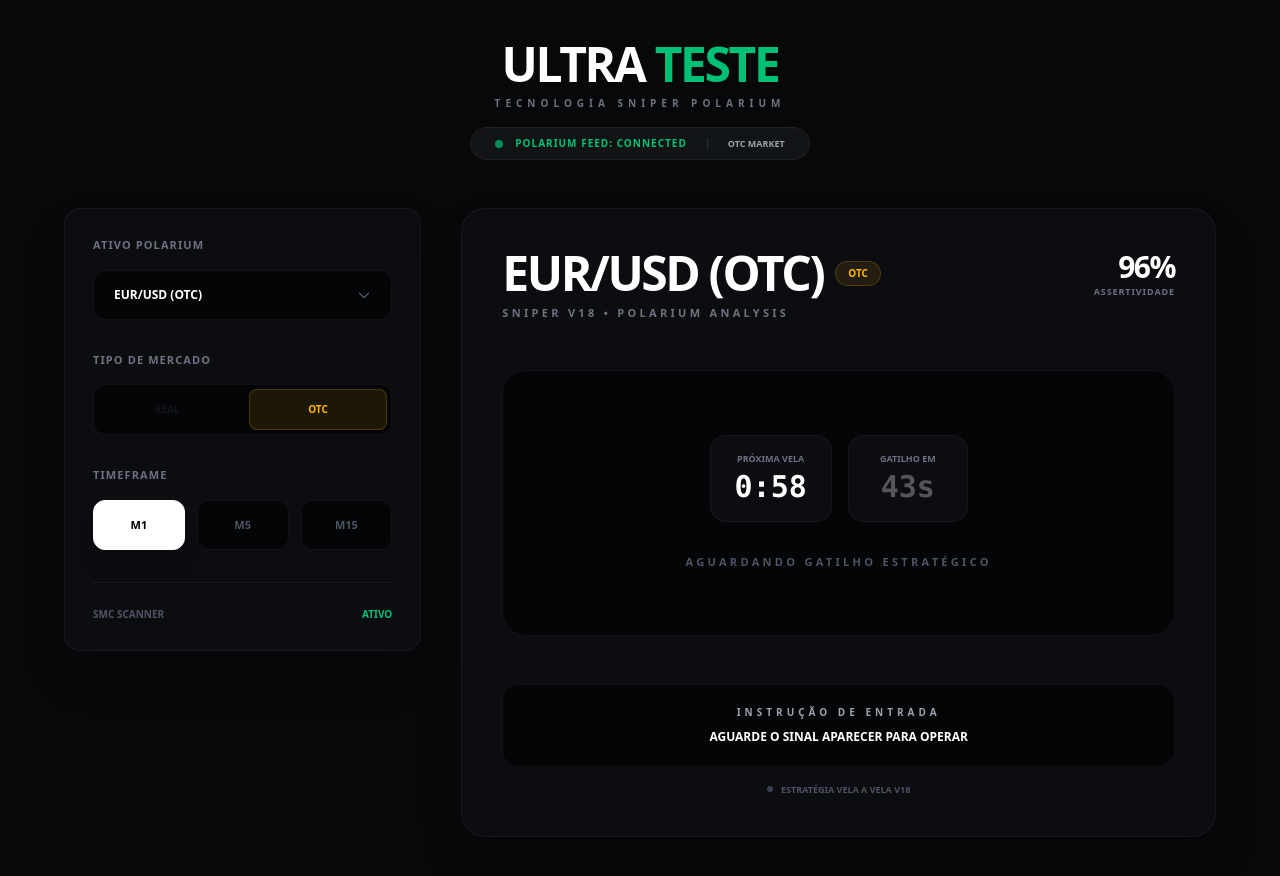
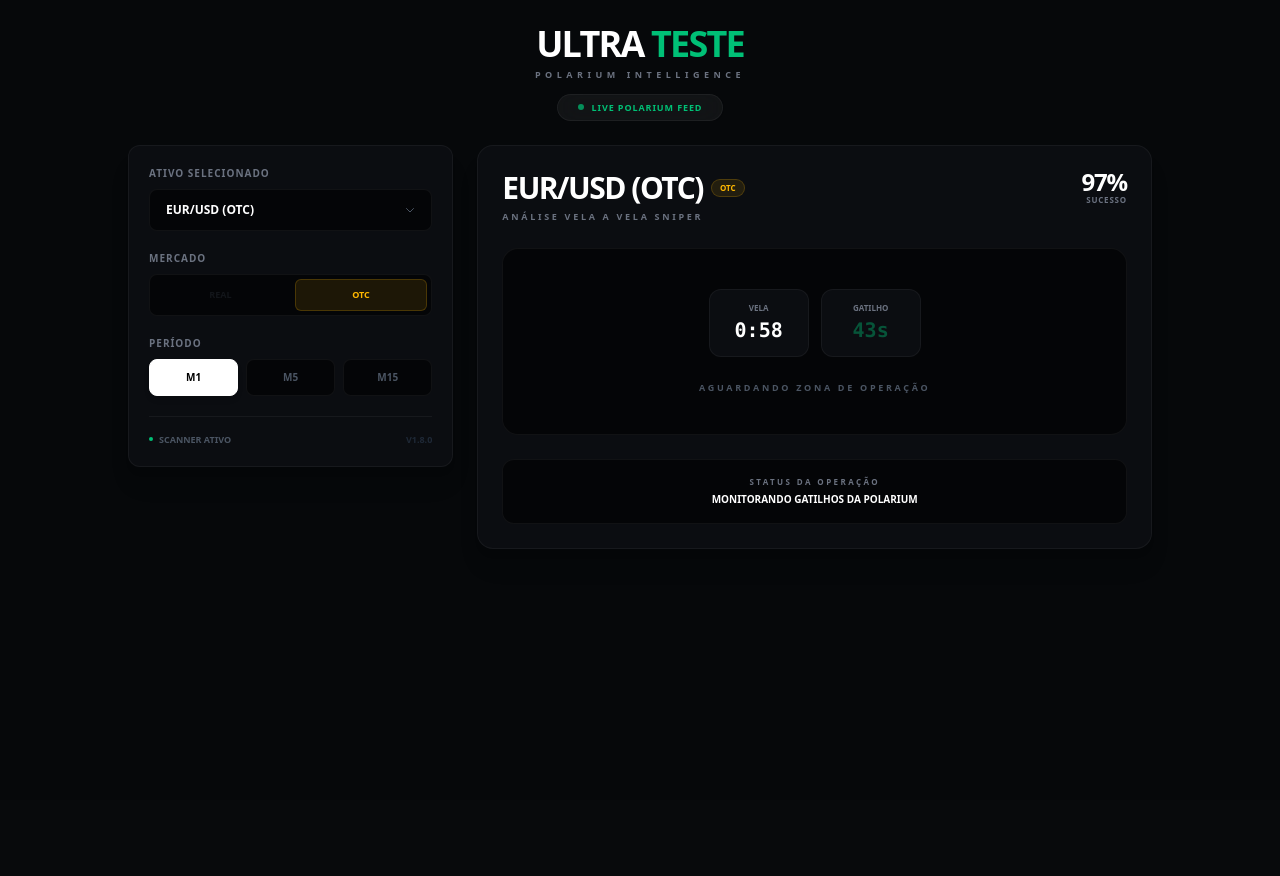
Before and after one commit to rodrigonoleto92/Ultra-testes, a React (Vite) app: page / in a window 1280 px wide. After the commit the page ends 800 px from the top, so only its background shows below. Built offline with nearby package versions, Linux system fonts and the light colour scheme.

Commit message:
feat: Refactor dashboard and sidebar components
Improves the UI/UX of the dashboard and sidebar with updated styling and a refined candle history simulation. The signal calculation logic is also adjusted to incorporate the currently running candle.

```diff
--- a/App.tsx
+++ b/App.tsx
@@ -15,8 +15,10 @@ const App: React.FC = () => {
   const [timeframe, setTimeframe] = useState<Timeframe>('M1');
   const [selectedAssetId, setSelectedAssetId] = useState<string>(isWeekend ? 'EURUSD_OTC' : 'EURUSD');
 
-  // Histórico de velas simulando o feed da Polarium
-  const [lastCandles, setLastCandles] = useState<CandleColor[]>(['GREEN', 'GREEN', 'GREEN', 'GREEN', 'GREEN']);
+  // Histórico de velas fechadas
+  const [lastCandles, setLastCandles] = useState<CandleColor[]>(['GREEN', 'RED', 'GREEN', 'GREEN', 'RED']);
+  // Cor da vela que está correndo agora no gráfico
+  const [currentRunningColor, setCurrentRunningColor] = useState<CandleColor>('GREEN');
 
   const [currentSignal, setCurrentSignal] = useState<SignalType>('WAITING');
   const [probability, setProbability] = useState<number>(93);
@@ -30,23 +32,18 @@ const App: React.FC = () => {
     return ASSETS.find(a => a.id === selectedAssetId) || ASSETS[0];
   }, [selectedAssetId]);
 
-  // ESTRATÉGIA VELA A VELA (DEFINITIVA)
-  const calculateSignal = useCallback((candles: CandleColor[]) => {
-    if (candles.length < 2) return 'WAITING';
+  // ESTRATÉGIA VELA A VELA - Lendo a vela que vai fechar + as anteriores
+  const calculateSignal = useCallback((history: CandleColor[], current: CandleColor) => {
+    const lastClosed = history[history.length - 1];
+    const prevClosed = history[history.length - 2];
 
-    const last = candles[candles.length - 1];
-    const prev = candles[candles.length - 2];
-    const prevPrev = candles.length >= 3 ? candles[candles.length - 3] : null;
+    // 1. DUAS VELAS IGUAIS (Continuidade)
+    if (lastClosed === 'GREEN' && current === 'GREEN') return 'BUY';
+    if (lastClosed === 'RED' && current === 'RED') return 'SELL';
 
-    // 1. PRIORIDADE: DUAS VELAS IGUAIS (CONTINUIDADE)
-    // Se o mercado está em alta (G, G), manda COMPRAR. Nunca venderá em tendência de alta.
-    if (prev === 'GREEN' && last === 'GREEN') return 'BUY';
-    if (prev === 'RED' && last === 'RED') return 'SELL';
-
-    // 2. PADRÕES DE REVERSÃO (SANDUÍCHE)
-    // Só entra aqui se a última e a penúltima forem diferentes (ex: R, G ou G, R)
-    if (prevPrev === 'RED' && prev === 'GREEN' && last === 'RED') return 'SELL';
-    if (prevPrev === 'GREEN' && prev === 'RED' && last === 'GREEN') return 'BUY';
+    // 2. PADRÃO SANDUÍCHE (Reversão)
+    if (prevClosed === 'RED' && lastClosed === 'GREEN' && current === 'RED') return 'SELL';
+    if (prevClosed === 'GREEN' && lastClosed === 'RED' && current === 'GREEN') return 'BUY';
 
     return 'WAITING';
   }, []);
@@ -57,11 +54,17 @@ const App: React.FC = () => {
       const timeframeSeconds = TIMEFRAMES[timeframe];
       const currentSeconds = now.getSeconds() + (now.getMinutes() * 60) + (now.getHours() * 3600);
       const remaining = timeframeSeconds - (currentSeconds % timeframeSeconds);
+
       setSecondsUntilNextCandle(remaining);
 
-      // GATILHO: EXATAMENTE AOS 15 SEGUNDOS PARA O FIM
+      // Simular a cor da vela atual mudando aleatoriamente até os 15s finais
+      if (remaining > 15 && remaining % 5 === 0) {
+        setCurrentRunningColor(Math.random() > 0.5 ? 'GREEN' : 'RED');
+      }
+
+      // GATILHO DEFINITIVO: Entre 1 e 15 segundos para fechar
       if (remaining <= 15 && remaining > 0) {
-        const signal = calculateSignal(lastCandles);
+        const signal = calculateSignal(lastCandles, currentRunningColor);
         setCurrentSignal(signal);
       } else if (remaining <= 25) {
         setCurrentSignal('ANALYZING');
@@ -69,39 +72,35 @@ const App: React.FC = () => {
         setCurrentSignal('WAITING');
       }
 
-      // FECHAMENTO DA VELA
+      // FECHAMENTO DA VELA - Move a atual para o histórico
       if (remaining === timeframeSeconds) {
-        // Simulando que a maioria das velas segue a anterior para manter tendência
-        const lastColor = lastCandles[lastCandles.length - 1];
-        const nextColor: CandleColor = Math.random() > 0.3 ? lastColor : (lastColor === 'GREEN' ? 'RED' : 'GREEN');
-
-        setLastCandles(prev => [...prev.slice(-10), nextColor]);
-        setProbability(Math.floor(Math.random() * (98 - 91 + 1) + 91));
+        setLastCandles(prev => [...prev.slice(-10), currentRunningColor]);
+        setProbability(Math.floor(Math.random() * (98 - 92 + 1) + 92));
+        // Reseta a cor da nova vela que começa
+        setCurrentRunningColor(Math.random() > 0.5 ? 'GREEN' : 'RED');
       }
     }, 1000);
     return () => clearInterval(interval);
-  }, [timeframe, lastCandles, calculateSignal]);
+  }, [timeframe, lastCandles, currentRunningColor, calculateSignal]);
 
   return (
-    <div className="min-h-screen bg-[#06080a] text-white p-4 md:p-10 font-sans">
-      <div className="max-w-6xl mx-auto">
-        <header className="flex flex-col items-center mb-12 space-y-4">
+    <div className="min-h-screen bg-[#06080a] text-white p-4 md:p-6 font-sans flex flex-col items-center">
+      <div className="w-full max-w-5xl">
+        <header className="flex flex-col items-center mb-6 space-y-3">
           <div className="text-center">
-            <h1 className="text-5xl font-black uppercase tracking-tighter text-white">
+            <h1 className="text-4xl font-black uppercase tracking-tighter text-white">
               Ultra <span className="text-[#00c076]">Teste</span>
             </h1>
-            <p className="text-[10px] font-bold text-gray-500 uppercase tracking-[0.5em] mt-2">Tecnologia Sniper Polarium</p>
+            <p className="text-[9px] font-bold text-gray-500 uppercase tracking-[0.5em] mt-1">Polarium Intelligence</p>
           </div>
 
-          <div className="flex items-center gap-3 px-6 py-2 rounded-full border border-white/5 bg-white/5 backdrop-blur-md">
-            <span className="w-2 h-2 rounded-full bg-[#00c076] animate-pulse"></span>
-            <span className="text-[10px] font-black uppercase tracking-widest text-[#00c076]">Polarium Feed: Connected</span>
-            <div className="w-[1px] h-3 bg-white/10 mx-2"></div>
-            <span className="text-[9px] font-bold text-gray-400 uppercase">{marketType} MARKET</span>
+          <div className="flex items-center gap-2 px-5 py-1.5 rounded-full border border-white/5 bg-white/5 backdrop-blur-md">
+            <span className="w-1.5 h-1.5 rounded-full bg-[#00c076] animate-pulse"></span>
+            <span className="text-[9px] font-black uppercase tracking-widest text-[#00c076]">Live Polarium Feed</span>
           </div>
         </header>
 
-        <div className="grid grid-cols-1 lg:grid-cols-12 gap-10">
+        <div className="grid grid-cols-1 lg:grid-cols-12 gap-6">
           <div className="lg:col-span-4 h-fit">
             <Sidebar
               marketType={marketType}
--- a/components/Dashboard.tsx
+++ b/components/Dashboard.tsx
@@ -1,5 +1,5 @@
 
-import React, { useState, useEffect } from 'react';
+import React from 'react';
 import { Asset, SignalType, Timeframe, CandleColor } from '../types';
 
 interface DashboardProps {
@@ -17,83 +17,75 @@ const Dashboard: React.FC<DashboardProps> = ({
   probability,
   timeframe,
   secondsUntilNext,
-  lastCandles
 }) => {
   const isBuy = signal === 'BUY';
   const isSell = signal === 'SELL';
   const isAnalyzing = signal === 'ANALYZING';
 
   return (
-    <div className="bg-[#0b0d11] rounded-3xl p-10 h-full border border-white/5 relative overflow-hidden flex flex-col justify-between shadow-2xl">
+    <div className="bg-[#0b0d11] rounded-2xl p-6 h-full border border-white/5 relative overflow-hidden flex flex-col shadow-xl">
       {/* Background Decorativo */}
-      <div className={`absolute top-0 right-0 w-64 h-64 blur-[120px] opacity-10 rounded-full transition-all duration-1000 ${
+      <div className={`absolute top-0 right-0 w-48 h-48 blur-[100px] opacity-10 rounded-full transition-all duration-1000 ${
         isBuy ? 'bg-[#00c076]' : isSell ? 'bg-[#ff3b3b]' : 'bg-transparent'
       }`}></div>
 
       <div className="relative z-10 flex justify-between items-start">
-        <div className="space-y-2">
-          <div className="flex items-center gap-3">
-            <h2 className="text-5xl font-black text-white uppercase tracking-tighter">
+        <div className="space-y-1">
+          <div className="flex items-center gap-2">
+            <h2 className="text-3xl font-black text-white uppercase tracking-tighter">
               {asset.name}
             </h2>
-            {asset.isOtc && <span className="text-[#ffb800] text-[10px] font-black bg-[#ffb800]/10 px-3 py-1 rounded-full border border-[#ffb800]/20">OTC</span>}
+            {asset.isOtc && <span className="text-[#ffb800] text-[8px] font-black bg-[#ffb800]/10 px-2 py-0.5 rounded-full border border-[#ffb800]/20">OTC</span>}
           </div>
-          <p className="text-gray-500 text-[11px] font-bold uppercase tracking-[0.3em]">Sniper v18 • Polarium Analysis</p>
+          <p className="text-gray-500 text-[9px] font-bold uppercase tracking-[0.3em]">Análise Vela a Vela Sniper</p>
         </div>
 
         <div className="text-right">
-          <div className="text-white text-3xl font-black tracking-tighter">{probability}%</div>
-          <div className="text-[9px] font-black text-gray-500 uppercase tracking-widest">Assertividade</div>
+          <div className="text-white text-2xl font-black tracking-tighter leading-none">{probability}%</div>
+          <div className="text-[8px] font-black text-gray-500 uppercase tracking-widest">Sucesso</div>
         </div>
       </div>
 
-      <div className="relative z-10 my-12">
+      <div className="relative z-10 my-6 flex-grow flex flex-col justify-center">
         {(isBuy || isSell) ? (
-          <div className={`w-full py-16 rounded-3xl flex flex-col items-center justify-center text-white transition-all duration-500 shadow-2xl ${
+          <div className={`w-full py-10 rounded-2xl flex flex-col items-center justify-center text-white transition-all duration-500 shadow-2xl ${
             isBuy ? 'bg-[#00c076]' : 'bg-[#ff3b3b]'
           }`}>
-             <div className="text-8xl font-black mb-4 animate-bounce">
+             <div className="text-7xl font-black mb-2 animate-bounce">
                 {isBuy ? '↑' : '↓'}
              </div>
-             <span className="text-4xl font-black uppercase tracking-widest">{isBuy ? 'COMPRA' : 'VENDA'}</span>
-             <span className="text-[12px] font-bold opacity-70 uppercase tracking-[0.4em] mt-2">ENTRADA CONFIRMADA</span>
+             <span className="text-3xl font-black uppercase tracking-widest">{isBuy ? 'COMPRA' : 'VENDA'}</span>
+             <span className="text-[10px] font-bold opacity-80 uppercase tracking-[0.4em] mt-1">SINAL CONFIRMADO</span>
           </div>
         ) : isAnalyzing ? (
-          <div className="w-full py-16 rounded-3xl bg-white/5 border border-white/5 flex flex-col items-center justify-center text-white">
-             <div className="w-12 h-12 border-4 border-t-[#ffb800] border-white/10 rounded-full animate-spin mb-6"></div>
-             <span className="text-2xl font-black uppercase tracking-widest text-[#ffb800]">Lendo Ativo...</span>
-             <span className="text-[11px] font-bold text-gray-500 uppercase tracking-[0.4em] mt-2">Analisando velas na Polarium</span>
+          <div className="w-full py-10 rounded-2xl bg-white/5 border border-white/5 flex flex-col items-center justify-center text-white">
+             <div className="w-8 h-8 border-[3px] border-t-[#ffb800] border-white/10 rounded-full animate-spin mb-4"></div>
+             <span className="text-xl font-black uppercase tracking-widest text-[#ffb800]">Sincronizando...</span>
+             <span className="text-[9px] font-bold text-gray-500 uppercase tracking-[0.3em] mt-1">Lendo fluxo de ordens</span>
           </div>
         ) : (
-          <div className="w-full py-16 rounded-3xl bg-[#040507] border border-white/5 flex flex-col items-center justify-center text-white">
-             <div className="flex gap-4 mb-8">
-               <div className="bg-[#0b0d11] px-6 py-4 rounded-2xl border border-white/5 text-center min-w-[120px]">
-                 <span className="text-[9px] font-black text-gray-500 uppercase block mb-1">Próxima Vela</span>
-                 <span className="text-3xl font-black font-mono">{Math.floor(secondsUntilNext / 60)}:{(secondsUntilNext % 60).toString().padStart(2, '0')}</span>
+          <div className="w-full py-10 rounded-2xl bg-[#040507] border border-white/5 flex flex-col items-center justify-center text-white">
+             <div className="flex gap-3 mb-6">
+               <div className="bg-[#0b0d11] px-4 py-3 rounded-xl border border-white/5 text-center min-w-[100px]">
+                 <span className="text-[8px] font-black text-gray-500 uppercase block mb-0.5">Vela</span>
+                 <span className="text-xl font-black font-mono">{Math.floor(secondsUntilNext / 60)}:{(secondsUntilNext % 60).toString().padStart(2, '0')}</span>
                </div>
-               <div className="bg-[#0b0d11] px-6 py-4 rounded-2xl border border-white/5 text-center min-w-[120px]">
-                 <span className="text-[9px] font-black text-gray-500 uppercase block mb-1">Gatilho em</span>
-                 <span className="text-3xl font-black font-mono text-white/30">{secondsUntilNext - 15 < 0 ? 0 : secondsUntilNext - 15}s</span>
+               <div className="bg-[#0b0d11] px-4 py-3 rounded-xl border border-white/5 text-center min-w-[100px]">
+                 <span className="text-[8px] font-black text-gray-500 uppercase block mb-0.5">Gatilho</span>
+                 <span className="text-xl font-black font-mono text-[#00c076]/40">{secondsUntilNext - 15 < 0 ? 0 : secondsUntilNext - 15}s</span>
                </div>
              </div>
-             <p className="text-gray-600 font-bold uppercase tracking-[0.3em] text-[11px]">Aguardando gatilho estratégico</p>
+             <p className="text-gray-600 font-bold uppercase tracking-[0.3em] text-[9px]">Aguardando zona de operação</p>
           </div>
         )}
       </div>
 
-      <div className="relative z-10 space-y-4">
-        <div className="bg-[#040507] p-5 rounded-2xl border border-white/5 text-center">
-          <p className="text-gray-400 font-bold uppercase tracking-[0.4em] text-[10px] mb-2">Instrução de Entrada</p>
-          <p className="text-white text-[12px] font-black uppercase">
-            {isBuy || isSell ? 'ENTRAR AGORA PARA O FECHAMENTO DA VELA' : 'AGUARDE O SINAL APARECER PARA OPERAR'}
+      <div className="relative z-10 space-y-3 mt-auto">
+        <div className="bg-[#040507] p-4 rounded-xl border border-white/5 text-center">
+          <p className="text-gray-500 font-bold uppercase tracking-[0.3em] text-[8px] mb-1">Status da Operação</p>
+          <p className="text-white text-[10px] font-black uppercase">
+            {isBuy || isSell ? 'EXECUTAR PARA A PRÓXIMA VELA AGORA' : 'MONITORANDO GATILHOS DA POLARIUM'}
           </p>
-        </div>
-
-        <div className="flex justify-center gap-4">
-          <div className="flex items-center gap-2">
-            <span className="w-1.5 h-1.5 rounded-full bg-gray-700"></span>
-            <span className="text-[9px] font-bold text-gray-600 uppercase">Estratégia Vela a Vela V18</span>
-          </div>
         </div>
       </div>
     </div>
--- a/components/Sidebar.tsx
+++ b/components/Sidebar.tsx
@@ -21,54 +21,54 @@ const Sidebar: React.FC<SidebarProps> = ({
   isWeekend
 }) => {
   return (
-    <div className="bg-[#0b0d11] rounded-2xl p-7 border border-white/5 space-y-8 shadow-2xl">
-      <section className="space-y-4">
-        <label className="text-[11px] font-black text-gray-500 uppercase tracking-widest block">Ativo Polarium</label>
+    <div className="bg-[#0b0d11] rounded-xl p-5 border border-white/5 space-y-5 shadow-xl">
+      <section className="space-y-2">
+        <label className="text-[10px] font-black text-gray-500 uppercase tracking-widest block">Ativo Selecionado</label>
         <div className="relative">
           <select
             value={selectedAssetId}
             onChange={(e) => setSelectedAssetId(e.target.value)}
-            className="w-full bg-[#040507] border border-white/5 rounded-xl px-5 py-4 text-xs font-bold appearance-none focus:outline-none focus:border-[#00c076]/30 transition-all text-white"
+            className="w-full bg-[#040507] border border-white/5 rounded-lg px-4 py-3 text-xs font-bold appearance-none focus:outline-none focus:border-[#00c076]/30 transition-all text-white cursor-pointer"
           >
             {assets.map(asset => (
               <option key={asset.id} value={asset.id}>{asset.name}</option>
             ))}
           </select>
-          <div className="absolute right-5 top-1/2 -translate-y-1/2 pointer-events-none text-gray-600">
-            <svg className="w-4 h-4" fill="none" stroke="currentColor" viewBox="0 0 24 24"><path strokeLinecap="round" strokeLinejoin="round" strokeWidth="2" d="M19 9l-7 7-7-7"></path></svg>
+          <div className="absolute right-4 top-1/2 -translate-y-1/2 pointer-events-none text-gray-600">
+            <svg className="w-3 h-3" fill="none" stroke="currentColor" viewBox="0 0 24 24"><path strokeLinecap="round" strokeLinejoin="round" strokeWidth="2" d="M19 9l-7 7-7-7"></path></svg>
           </div>
         </div>
       </section>
 
-      <section className="space-y-4">
-        <label className="text-[11px] font-black text-gray-500 uppercase tracking-widest block">Tipo de Mercado</label>
-        <div className="grid grid-cols-2 gap-3 p-1 bg-[#040507] rounded-xl border border-white/5">
+      <section className="space-y-2">
+        <label className="text-[10px] font-black text-gray-500 uppercase tracking-widest block">Mercado</label>
+        <div className="grid grid-cols-2 gap-2 p-1 bg-[#040507] rounded-lg border border-white/5">
           <button
             onClick={() => setMarketType('REAL')}
             disabled={isWeekend}
-            className={`py-3 rounded-lg text-[10px] font-black transition-all ${marketType === 'REAL' ? 'bg-[#1e232d] text-white shadow-lg' : 'text-gray-600 hover:text-gray-400'} ${isWeekend ? 'opacity-20' : ''}`}
+            className={`py-2 rounded-md text-[9px] font-black transition-all ${marketType === 'REAL' ? 'bg-[#1e232d] text-white shadow-md' : 'text-gray-600 hover:text-gray-400'} ${isWeekend ? 'opacity-20 cursor-not-allowed' : ''}`}
           >
             REAL
           </button>
           <button
             onClick={() => setMarketType('OTC')}
-            className={`py-3 rounded-lg text-[10px] font-black transition-all ${marketType === 'OTC' ? 'bg-[#ffb800]/10 text-[#ffb800] border border-[#ffb800]/20' : 'text-gray-600 hover:text-gray-400'}`}
+            className={`py-2 rounded-md text-[9px] font-black transition-all ${marketType === 'OTC' ? 'bg-[#ffb800]/10 text-[#ffb800] border border-[#ffb800]/20' : 'text-gray-600 hover:text-gray-400'}`}
           >
             OTC
           </button>
         </div>
       </section>
 
-      <section className="space-y-4">
-        <label className="text-[11px] font-black text-gray-500 uppercase tracking-widest block">Timeframe</label>
-        <div className="grid grid-cols-3 gap-3">
+      <section className="space-y-2">
+        <label className="text-[10px] font-black text-gray-500 uppercase tracking-widest block">Período</label>
+        <div className="grid grid-cols-3 gap-2">
           {(['M1', 'M5', 'M15'] as Timeframe[]).map((tf) => (
             <button
               key={tf}
               onClick={() => setTimeframe(tf)}
-              className={`py-4 rounded-xl text-[11px] font-black border transition-all ${
+              className={`py-2.5 rounded-lg text-[10px] font-black border transition-all ${
                 timeframe === tf
-                ? 'bg-white text-black border-white shadow-xl'
+                ? 'bg-white text-black border-white shadow-md'
                 : 'bg-[#040507] border-white/5 text-gray-600 hover:border-white/10'
               }`}
             >
@@ -78,10 +78,13 @@ const Sidebar: React.FC<SidebarProps> = ({
         </div>
       </section>
 
-      <div className="pt-6 border-t border-white/5">
-        <div className="flex items-center justify-between text-[10px] font-bold text-gray-600 uppercase">
-          <span>SMC Scanner</span>
-          <span className="text-[#00c076]">Ativo</span>
+      <div className="pt-4 border-t border-white/5">
+        <div className="flex items-center justify-between text-[9px] font-bold text-gray-600 uppercase">
+          <span className="flex items-center gap-1.5">
+            <span className="w-1 h-1 rounded-full bg-[#00c076]"></span>
+            Scanner Ativo
+          </span>
+          <span className="text-gray-800">v1.8.0</span>
         </div>
       </div>
     </div>
```
